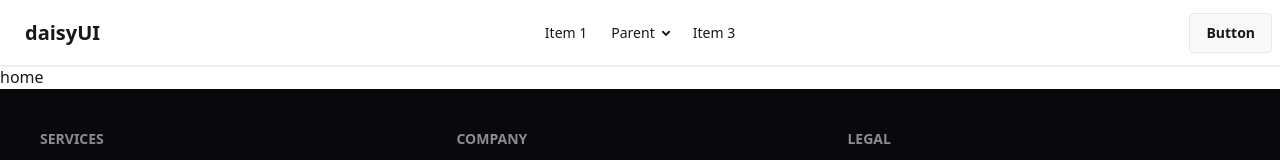
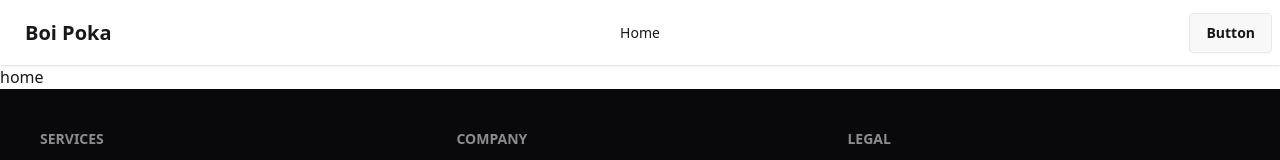
Before and after one commit to tarekul42/revision-project2-boi-poka, a React (Vite) app: page / in a window 1280 px wide. Shown: the top 160 px of the page. Built offline with nearby package versions, Linux system fonts and the light colour scheme.

Commit message:
Common links added on the navbar for responsive design

```diff
--- a/src/Components/NavBar/NavBar.jsx
+++ b/src/Components/NavBar/NavBar.jsx
@@ -1,6 +1,14 @@
 import React from "react";
 
 const NavBar = () => {
+  const links = (
+    <>
+      <li>
+        <a>Home</a>
+      </li>
+    </>
+  );
+
   return (
     <div className="navbar bg-base-100 shadow-sm">
       <div className="navbar-start">
@@ -26,49 +34,13 @@ const NavBar = () => {
             tabIndex={0}
             className="menu menu-sm dropdown-content bg-base-100 rounded-box z-1 mt-3 w-52 p-2 shadow"
           >
-            <li>
-              <a>Item 1</a>
-            </li>
-            <li>
-              <a>Parent</a>
-              <ul className="p-2">
-                <li>
-                  <a>Submenu 1</a>
-                </li>
-                <li>
-                  <a>Submenu 2</a>
-                </li>
-              </ul>
-            </li>
-            <li>
-              <a>Item 3</a>
-            </li>
+            {links}
           </ul>
         </div>
-        <a className="btn btn-ghost text-xl">daisyUI</a>
+        <a className="btn btn-ghost text-xl">Boi Poka</a>
       </div>
       <div className="navbar-center hidden lg:flex">
-        <ul className="menu menu-horizontal px-1">
-          <li>
-            <a>Item 1</a>
-          </li>
-          <li>
-            <details>
-              <summary>Parent</summary>
-              <ul className="p-2">
-                <li>
-                  <a>Submenu 1</a>
-                </li>
-                <li>
-                  <a>Submenu 2</a>
-                </li>
-              </ul>
-            </details>
-          </li>
-          <li>
-            <a>Item 3</a>
-          </li>
-        </ul>
+        <ul className="menu menu-horizontal px-1">{links}</ul>
       </div>
       <div className="navbar-end">
         <a className="btn">Button</a>
```
